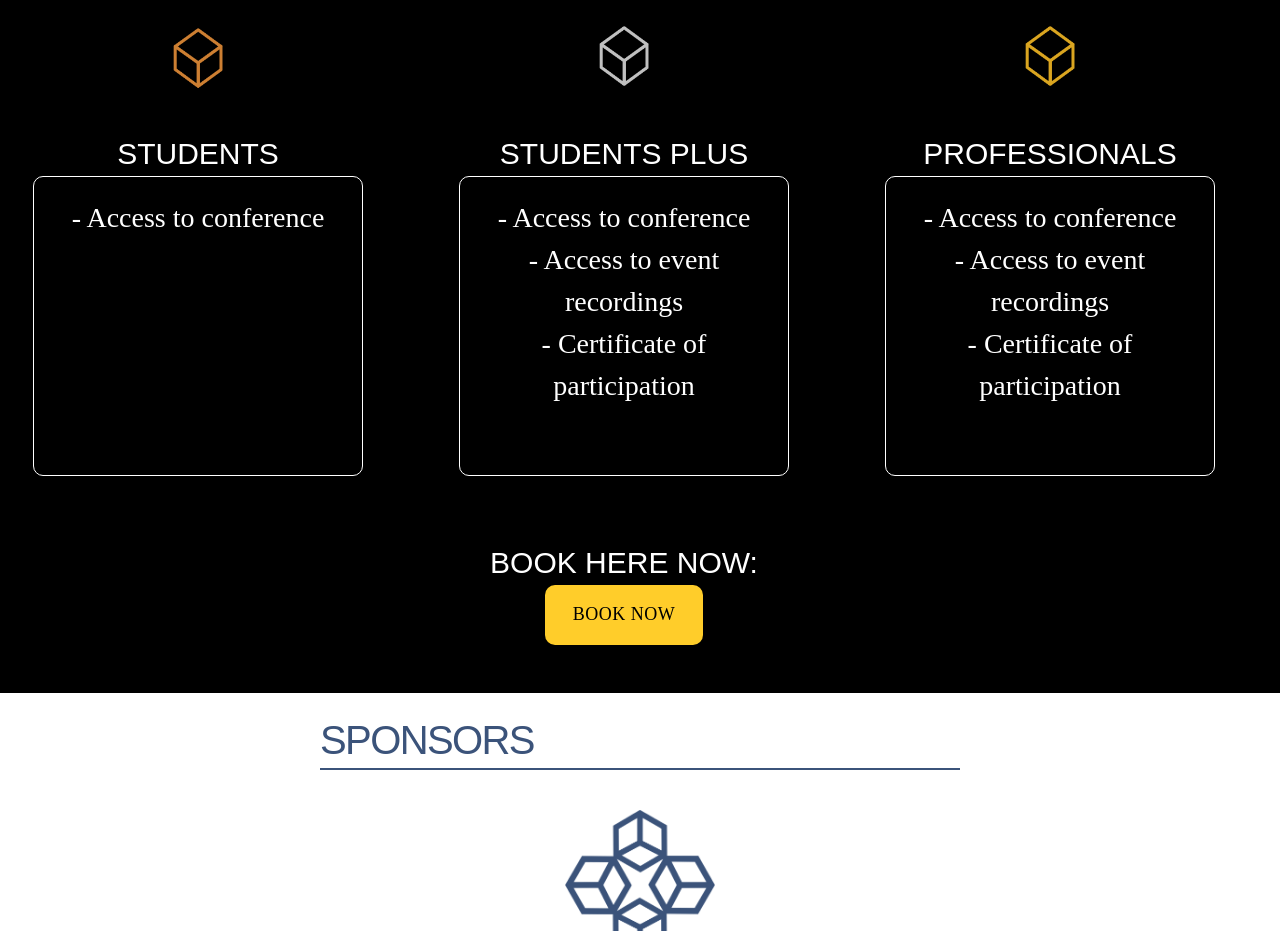
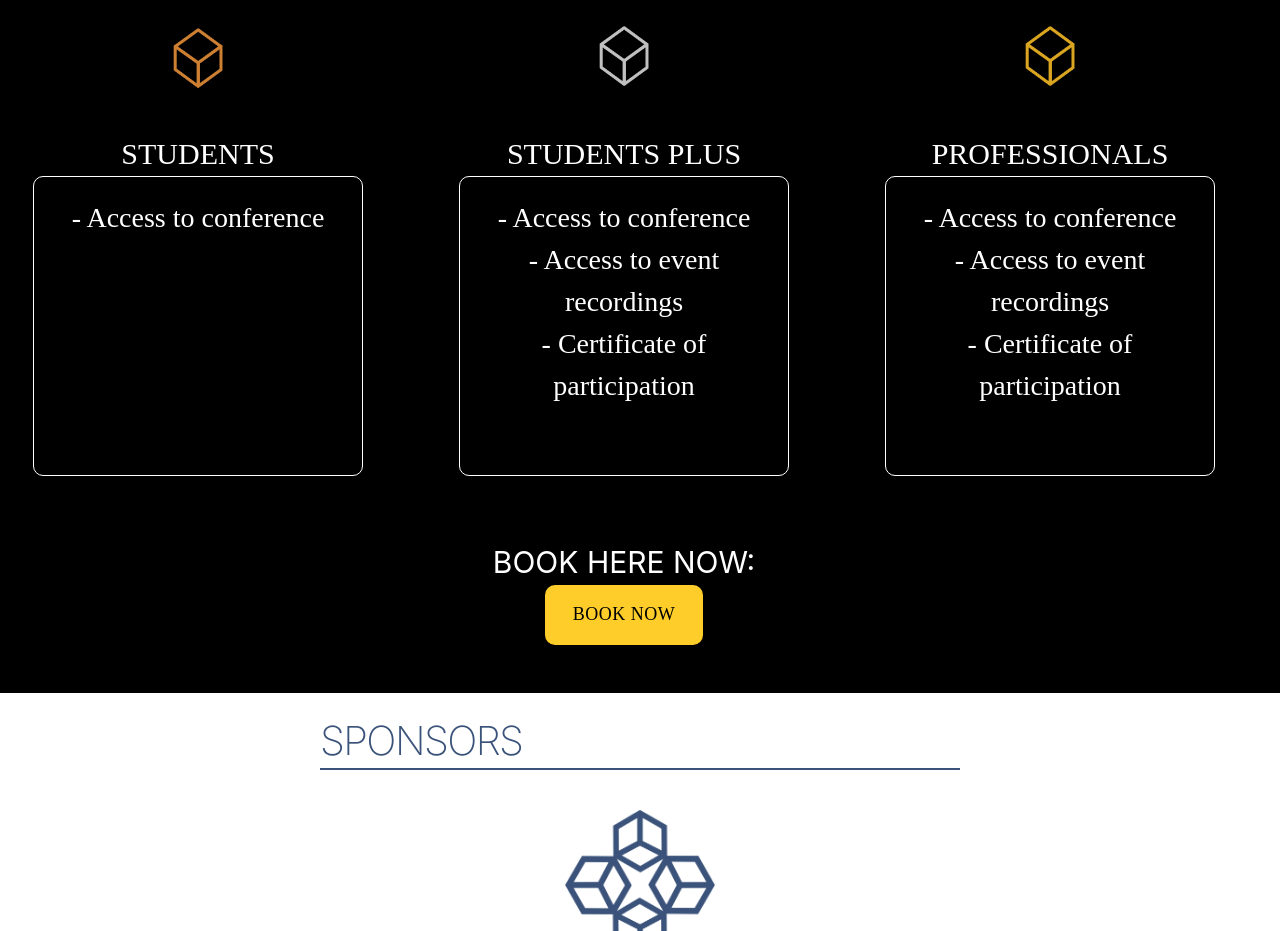
Before and after one commit to nattycs/ChampionsOfBlockchain2022, a React (Create React App) app: page / in a window 1280 px wide. Shown: the part 2760-3691 px from the top of the page. Built offline with nearby package versions, Linux system fonts and the light colour scheme; a web font is replaced by a local one.

Commit message:
Changing font to noir v2

```diff
--- a/src/App.js
+++ b/src/App.js
@@ -5,13 +5,12 @@ import './App.css'
 import { ChakraProvider } from '@chakra-ui/react'
 import image from "./assets/site-background.png";
 import MediaQuery from 'react-responsive'
-import theme from './theme'
 
 
 const App = () => {
   return (
     <>
-    <ChakraProvider theme={theme}>
+    <ChakraProvider>
     <div className='App' >
       <div>
         <Navbar />
--- a/src/index.css
+++ b/src/index.css
@@ -1,6 +1,6 @@
 @import url('http://fonts.cdnfonts.com/css/noir');
 
-:root {
+/* :root {
   --font-family: 'Noir', sans-serif;
 
   --gradient-text: linear-gradient(89.97deg, #AE67FA 1.84%, #F49867 102.67%);
@@ -11,9 +11,9 @@
   --color-blog: #042c54;
   --color-text: #81AFDD;
   --color-subtext: #FF8A71;
-}
+} */
 
-/* @font-face {
+@font-face {
   font-family: 'Noir';
   src: local('Noir'), url('http://fonts.cdnfonts.com/css/noir') format('truetype');
-} */
+}
--- a/src/theme.js
+++ /dev/null
@@ -1,10 +0,0 @@
-import { extendTheme } from '@chakra-ui/react'
-
-const theme = extendTheme({
-  fonts: {
-    heading: 'Open Sans, sans-serif',
-    body: 'Raleway, sans-serif',
-  },
-})
-
-export default theme
```
